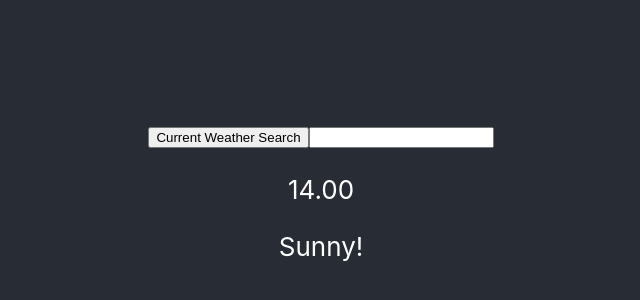
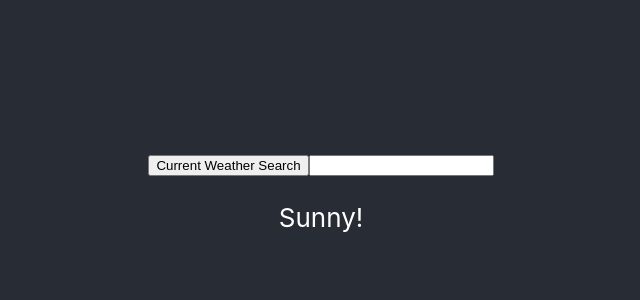
Before and after one commit to moe1129peterson/react-weather-app, a React (Create React App) app: page / in a window 1280 px wide. Shown: the part 198-498 px from the top of the page, without its empty margins (319-959 px from the left). Built offline with nearby package versions, Linux system fonts and the light colour scheme.

Commit message:
current temp is done

```diff
--- a/src/App.js
+++ b/src/App.js
@@ -32,9 +32,7 @@ class App extends React.Component {
         });
     }
 
-    onFormSubmit(e){
-        e.preventDefault();
-
+    onFormSubmit(){
         getCurrentWeather(this.state.location)
         .then((res) =>{
           this.setState({
@@ -53,8 +51,11 @@ class App extends React.Component {
                     <SearchBar
                         location={this.state.location}
                         inputChange={(e)=> this.onInputChange(e)}
+                        formSubmitted={()=> this.onFormSubmit()}
                     />
-                    <CurrentWeather />
+                    <CurrentWeather
+                        currentTemp={this.state.temp}
+                    />
                 </header>
             </div>
         );
--- a/src/components/current-weather.js
+++ b/src/components/current-weather.js
@@ -5,7 +5,7 @@ class CurrentWeather extends React.Component{
         return (
             <div className='current-weather'>
                 <div className='current-weather-card'>
-                    <p className='current-weather-temp'>14.00</p>
+                    <p className='current-weather-temp'>{this.props.currentTemp}</p>
                     <p className='current-weather-description'>Sunny!</p>
                 </div>
             </div>
```
